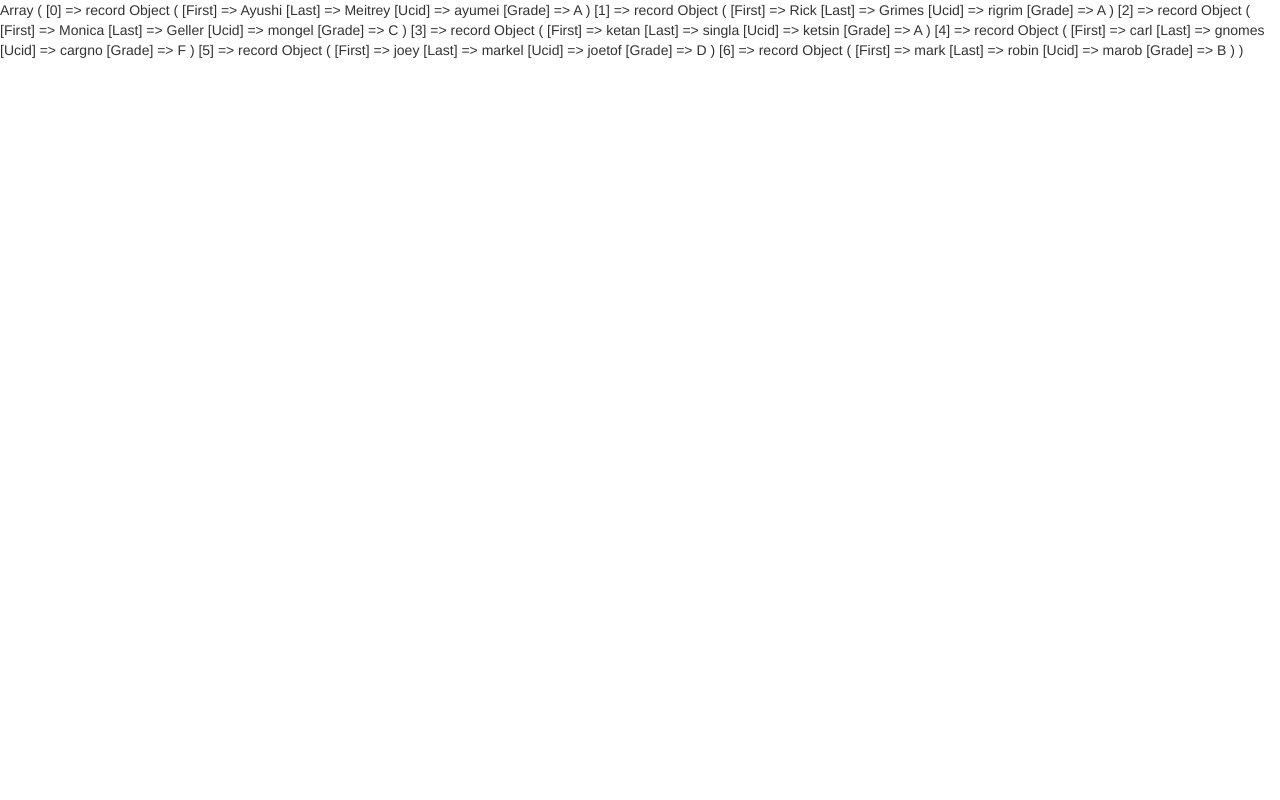
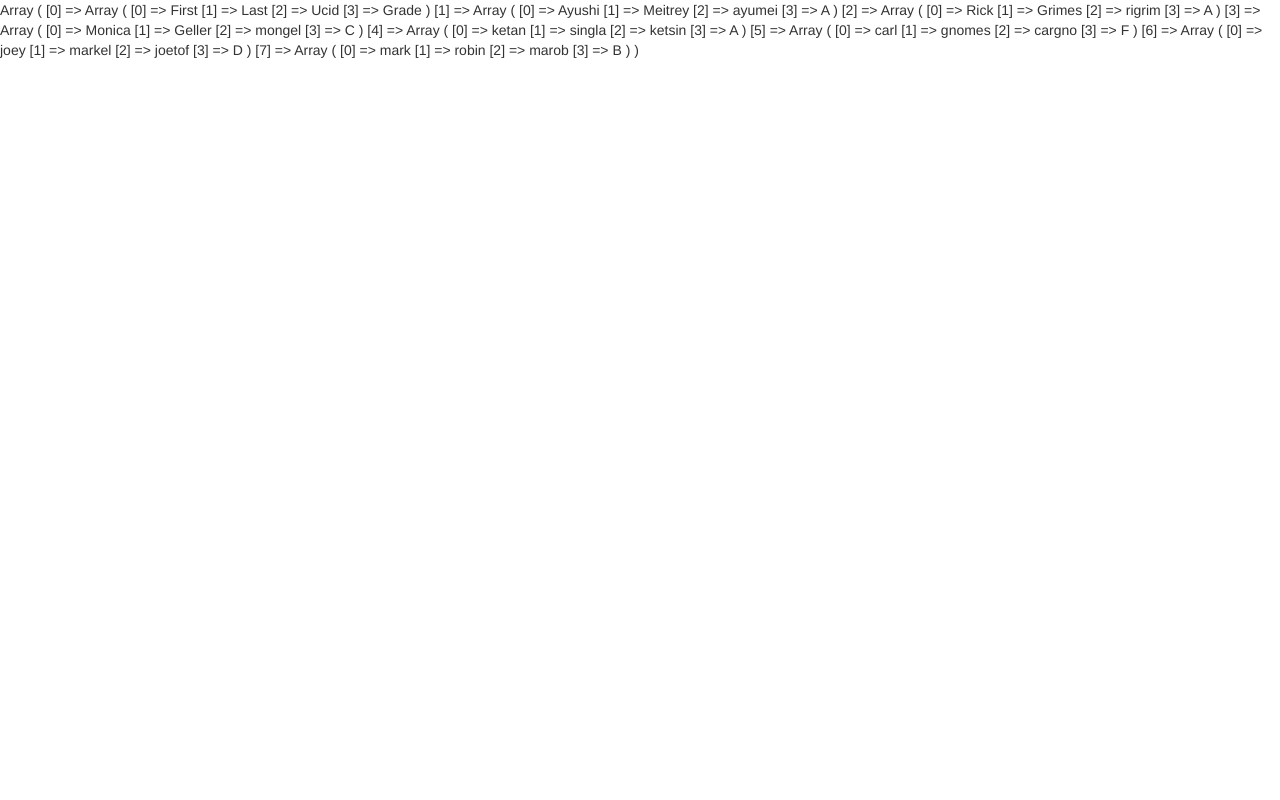
Before and after one commit to ayushimeitrey/Read-CSV-Miniproject1, a PHP site: page / in a window 1280 px wide. Run offline with PHP 8.4, Linux system fonts and the light colour scheme; some libraries are stand-ins or nearby versions.

Commit message:
Feature: Returning an array object of CSV file records

```diff
--- a/public/index.php
+++ b/public/index.php
@@ -17,7 +17,8 @@ class main {
     static public function start($filename) {
 
         $records = csv::getRecords($filename);
-        print_r($records);
+        $table = html::generateTable($records);
+        print_r($table);
 
     }
 
@@ -47,7 +48,6 @@ class csv {
         }
 
         fclose($file);
-
         return $records;
     }
 }
@@ -85,3 +85,43 @@ class recordFactory{
             return $record;
         }
 }
+
+
+class html {
+
+    static public function generateTable($records){
+
+        $count=0;
+
+        $finalArray1 = array();
+        $finalArray2 = array();
+
+        foreach($records as $record)
+        {
+            if ($count == 0) {
+                   $array = $record->returnArray();
+                   $keys = array_keys($array);
+                   $values = array_values($array);
+
+                   array_push($finalArray1, $keys);
+                   array_push($finalArray1, $values);
+
+               }
+
+            else {
+                   $array = $record->returnArray();
+                   $values = array_values($array);
+
+                   array_push($finalArray2, $values);
+
+               }
+
+            $count++;
+
+        }
+
+        $finalArray = array_merge($finalArray1, $finalArray2);
+        return $finalArray;
+
+    }
+}
```
